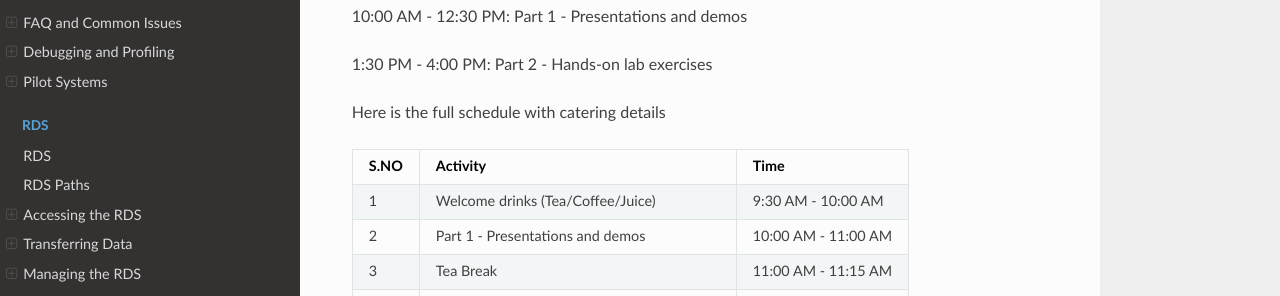
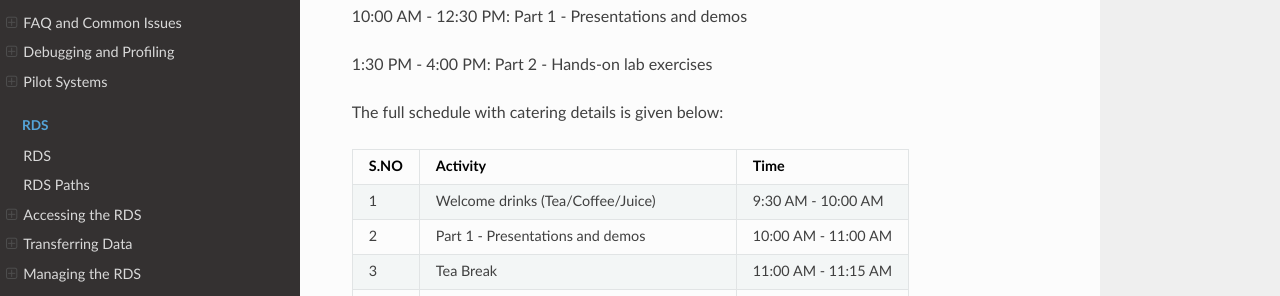
Before and after one commit to ImperialCollegeLondon/icl-rcs-user-guide, an MkDocs documentation site: the page built from docs/Workshops/Intel/one_api_programming.md, in a window 1280 px wide and 900 px high, scrolled down 1078 px. Shown: the part 155-451 px from the top of the window. Built offline with MkDocs 1.6.1, drawn with Linux system fonts in a browser that asks for light colours; nearby versions of some CDN libraries.

Commit message:
corrected one senetence in catering details

```diff
--- a/docs/Workshops/Intel/one_api_programming.md
+++ b/docs/Workshops/Intel/one_api_programming.md
@@ -17,7 +17,7 @@ The workshop timings are from 10:00 AM to 4:00 PM. Once we have some catering in
 
 1:30 PM  - 4:00 PM:  Part 2 - Hands-on lab exercises
 
-Here is the full schedule with catering details
+ The full schedule with catering details is given below:
 
 |S.NO  | Activity  | Time |
 |---|---|---|
```
